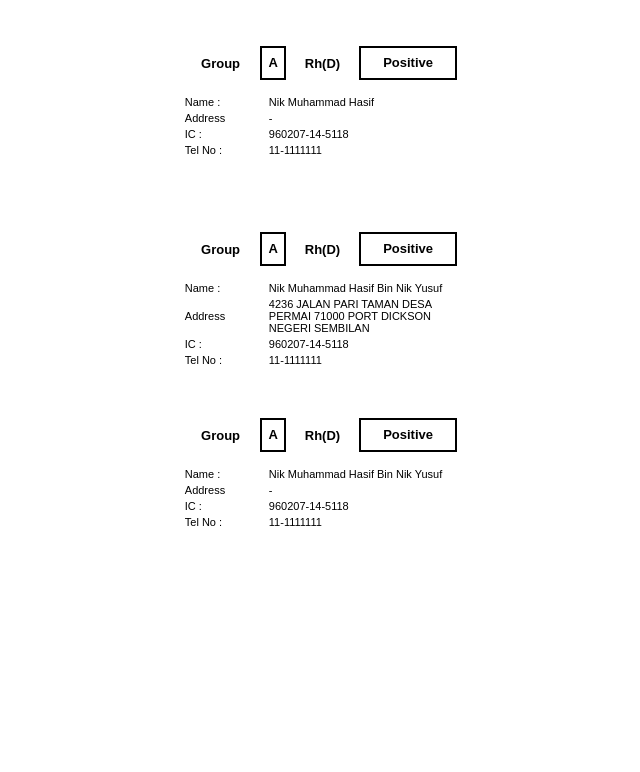
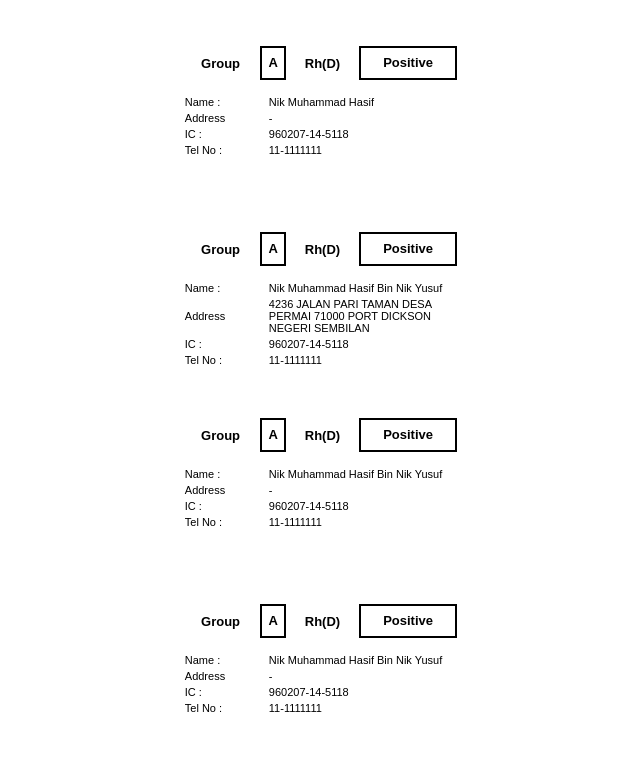
Before and after one commit to alifhaikal88/alifhaikal88.github.io, a plain HTML site: page index.html in a window 1280 px wide. Shown: the part 355-1127 px from the top of the page, without its empty margins (319-959 px from the left). Before the commit the page ends 946 px from the top, so only its background shows below. Drawn offline with Linux system fonts and the light colour scheme.

Commit message:
abo card test

```diff
--- a/index.html
+++ b/index.html
@@ -21,6 +21,11 @@
 
         body {
             font-family: Arial, serif;
+        }
+
+        .container {
+            display: grid;
+            text-align: center;
         }
 
         .outer {
@@ -63,11 +68,6 @@
             border: 2px solid black;
             vertical-align: center;
         }
-
-        .container {
-            display: grid;
-            text-align: center;
-        }
     </style>
 </head>
 <body>
@@ -96,11 +96,11 @@
                     <td>Nik Muhammad Hasif Bin Nik Yusuf</td>
                 </tr>
                 <tr>
-                    <td>Address: </td>
+                    <td>Address:</td>
                     <td>4236 JALAN PARI TAMAN DESA PERMAI 71000 PORT DICKSON NEGERI SEMBILAN</td>
                 </tr>
                 <tr>
-                    <td>IC: </td>
+                    <td>IC:</td>
                     <td>960207-14-5118</td>
                 </tr>
                 <tr>
@@ -111,7 +111,8 @@
             </table>
         </div>
     </div>
-</div><div class="container">
+</div>
+<div class="container">
     <div class="outer">
         <div class="inner">
             <table class="header">
@@ -132,7 +133,7 @@
                 <tbody>
                 <tr>
                     <td>Name :</td>
-                    <td>Nik Muhammad Hasif </td>
+                    <td>Nik Muhammad Hasif</td>
                 </tr>
                 <tr>
                     <td>Address</td>
@@ -172,7 +173,7 @@
                 <tbody>
                 <tr>
                     <td>Name :</td>
-                    <td>Nik Muhammad Hasif </td>
+                    <td>Nik Muhammad Hasif</td>
                 </tr>
                 <tr>
                     <td>Address</td>
@@ -270,6 +271,45 @@
             </table>
         </div>
     </div>
+</div><div class="container">
+    <div class="outer">
+        <div class="inner">
+            <table class="header">
+                <tbody>
+                <tr>
+                    <td>Group</td>
+                    <td>
+                        <div class="text-box">A</div>
+                    </td>
+                    <td>Rh(D)</td>
+                    <td>
+                        <div class="text-box">Positive</div>
+                    </td>
+                </tr>
+                </tbody>
+            </table>
+            <table class="detail">
+                <tbody>
+                <tr>
+                    <td>Name :</td>
+                    <td>Nik Muhammad Hasif Bin Nik Yusuf</td>
+                </tr>
+                <tr>
+                    <td>Address</td>
+                    <td>-</td>
+                </tr>
+                <tr>
+                    <td>IC :</td>
+                    <td>960207-14-5118</td>
+                </tr>
+                <tr>
+                    <td>Tel No :</td>
+                    <td>11-1111111</td>
+                </tr>
+                </tbody>
+            </table>
+        </div>
+    </div>
 </div>
 
 </body>
```
